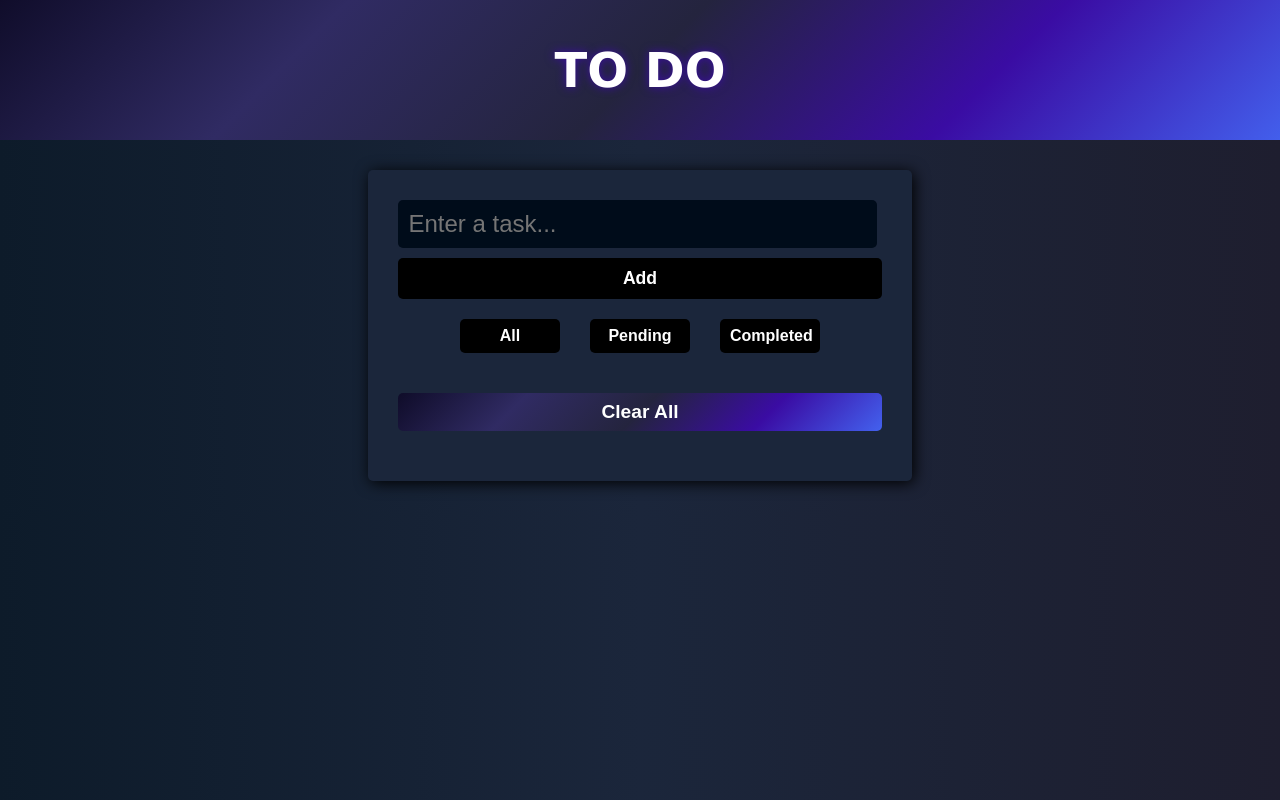
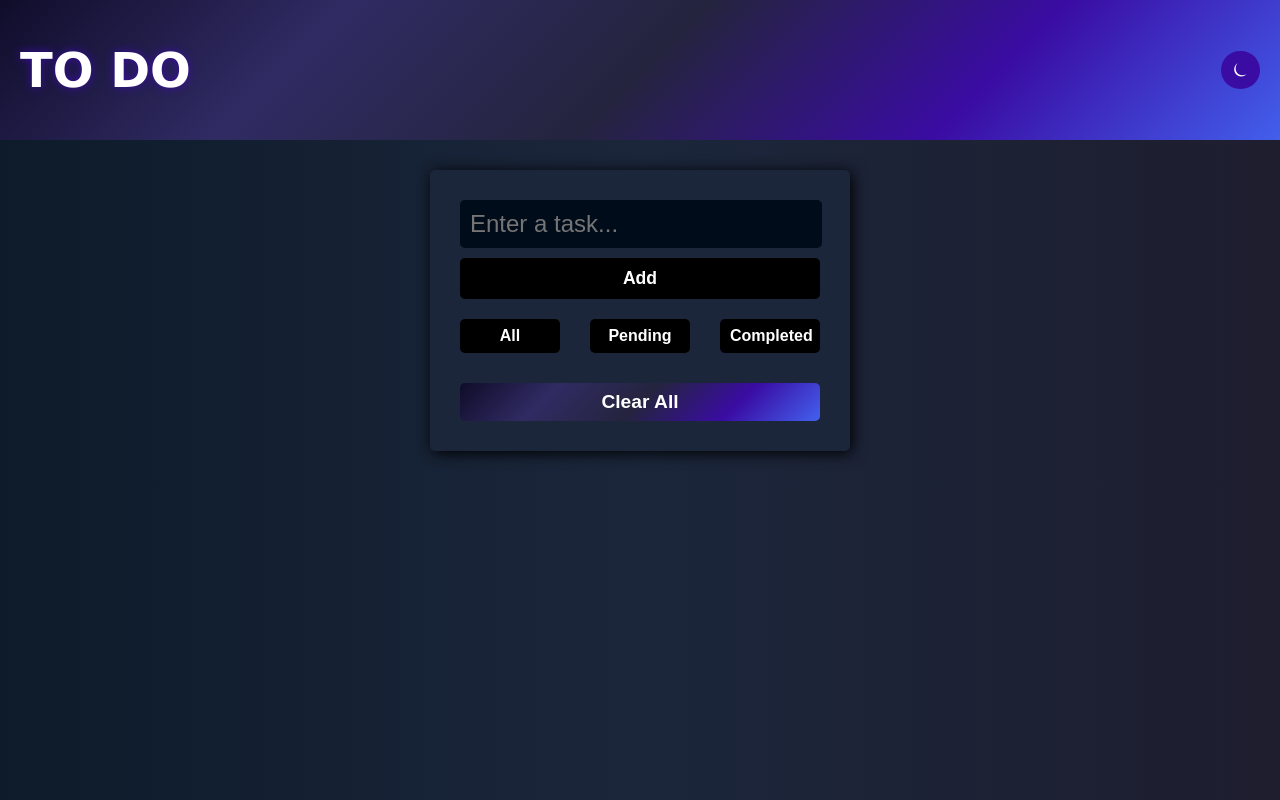
Before and after one commit to fayizafarooq/to-do, a plain HTML site: page index.html in a window 1280 px wide. Drawn offline with Linux system fonts and the light colour scheme.

Commit message:
Update index.html

```diff
--- a/index.html
+++ b/index.html
@@ -8,8 +8,11 @@
 </head>
 <body>
   <header>
-    <h1>TO DO </h1>
-  </header>
+  <div class="header-content">
+    <h1>TO DO</h1>
+    <button id="themeToggle">⏾</button>
+  </div>
+</header>
 
   <div id="container">
 
@@ -21,11 +24,13 @@
     <button id="allBtn">All</button>
     <button id="pendingBtn">Pending</button>
     <button id="completedBtn">Completed</button>
-    <button id="clearBtn">Clear All</button>
     </div>
 
     <ul id="taskLists"></ul>
+
+    <button id="clearBtn">Clear All</button>
   </div>
+
 
   <script src="script.js"></script>
 </body>
```
